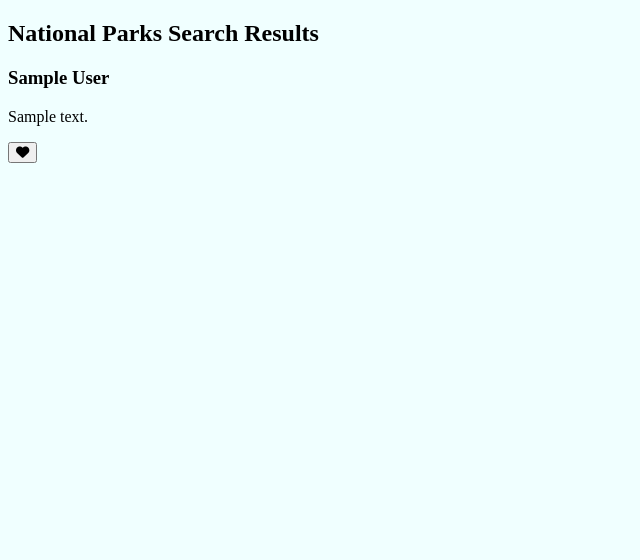
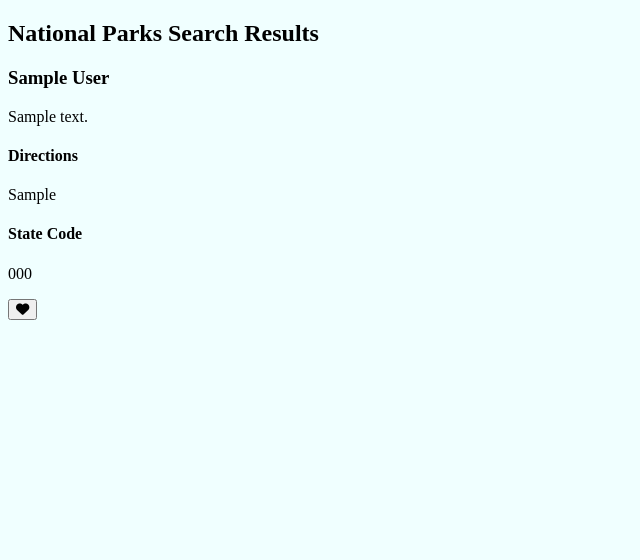
Before and after one commit to mmrice22/hb-final-project, a Flask app: page /parks/search in a window 1280 px wide. Shown: the top 560 px of the page, without its empty margins (0-640 px from the left). Run offline with Flask 2, Linux system fonts and the light colour scheme; tables that the repository leaves empty hold one stand-in row (values such as "Sample post"); a database or web service that is not in the repository returns one stand-in record (values such as "Sample title"); data that the repository does not hold is empty; some libraries are stand-ins or nearby versions.

Commit message:
added directions and stateCode from API

```diff
--- a/templates/search-results.html
+++ b/templates/search-results.html
@@ -11,12 +11,20 @@ body %}
         <p class="park-description">{{park.description}}</p>
         <p class="park-image">
           <!-- <img src="{{park.images[0]['url']}}" /> -->
+        </p>
+
+        <h4>Directions</h4>
+        <p class="park-directions">{{park.directionsInfo}}</p>
+        <h4>State Code</h4>
+        <p class="state-code">{{park.addresses[0]['stateCode']}}</p>
+        <div class="button-container">
           <button class="favorite-button"><i class="fas fa-heart"></i></button>
-        </p>
+        </div>
+        </div>
+
+        {% endfor %}
       </div>
-
-      {% endfor %}
     </div>
   </div>
+  {% endblock %}
 </div>
-{% endblock %}
```
Also changed, not shown: README.md.
